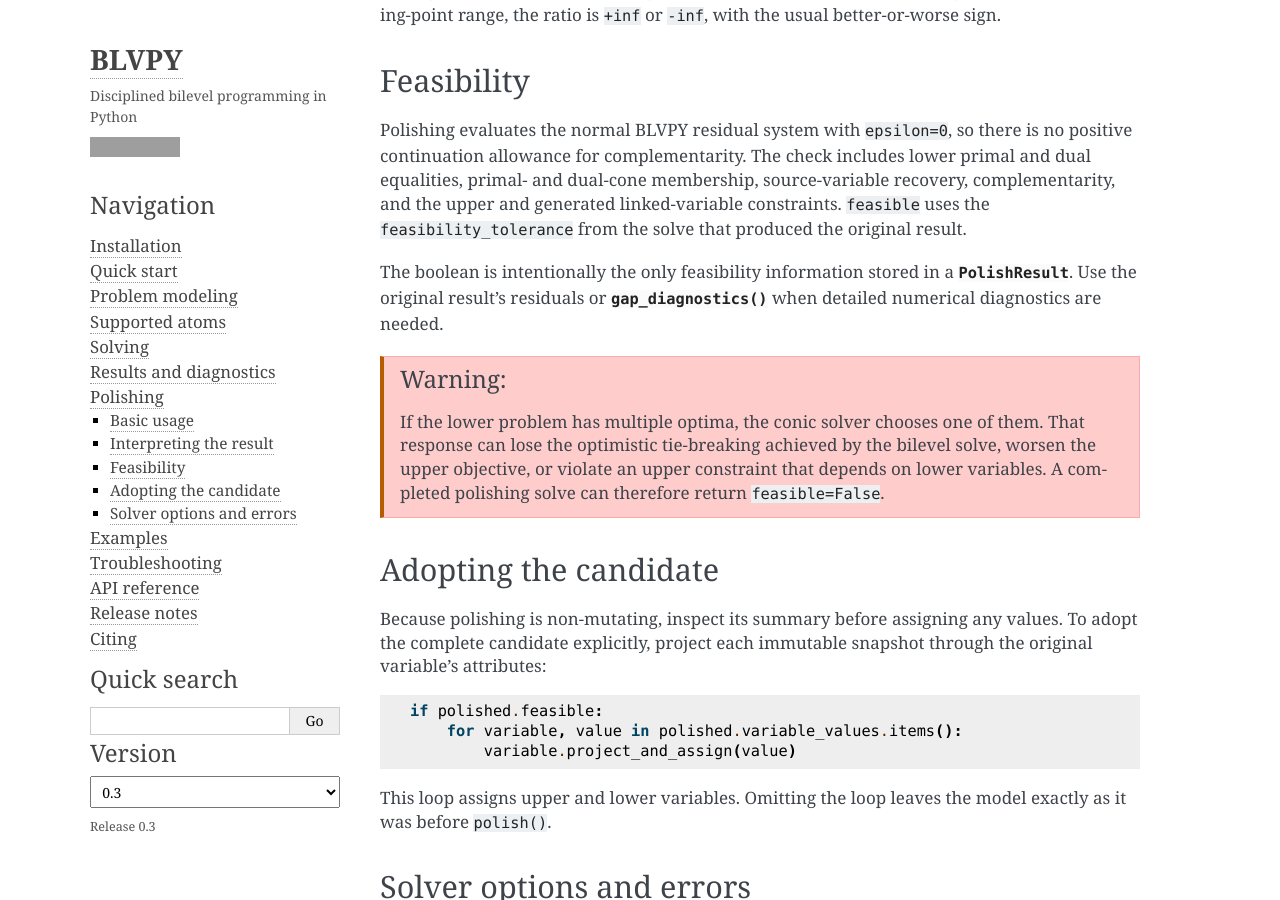
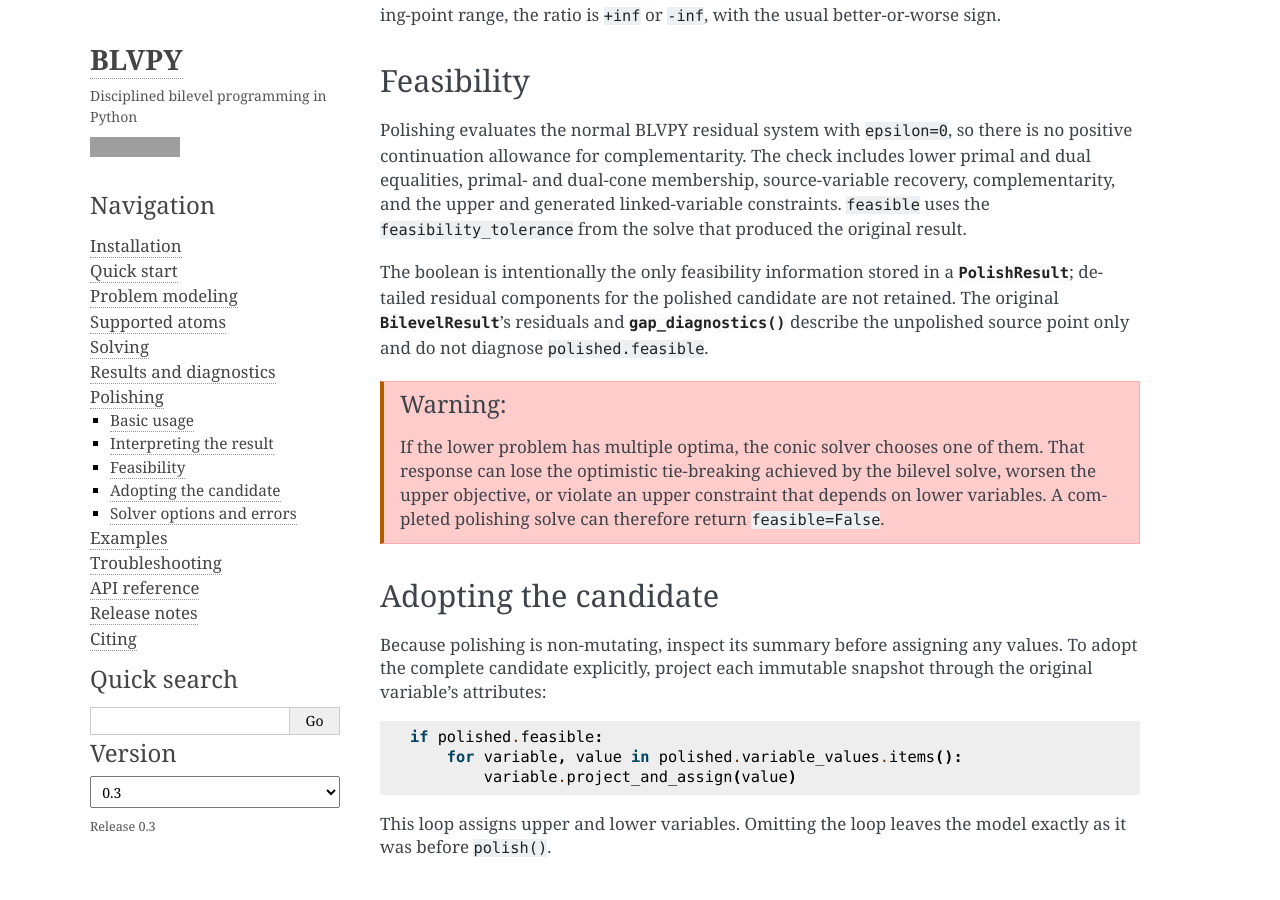
Before and after one commit to dxogrp/blvpy, a Sphinx documentation site: the page built from docs/polishing.md, in a window 1280 px wide and 900 px high, scrolled down 1821 px. Built offline with Sphinx 7.4.7, drawn with Linux system fonts in a browser that asks for light colours; grey boxes are pictures that could not be loaded.

Commit message:
Clarify polished feasibility diagnostics

```diff
--- a/docs/polishing.md
+++ b/docs/polishing.md
@@ -100,9 +100,10 @@ linked-variable constraints. `feasible` uses the `feasibility_tolerance` from
 the solve that produced the original result.
 
 The boolean is intentionally the only feasibility information stored in a
-{class}`~blvpy.PolishResult`. Use the original result's residuals or
-{meth}`~blvpy.BilevelProblem.gap_diagnostics` when detailed numerical
-diagnostics are needed.
+{class}`~blvpy.PolishResult`; detailed residual components for the polished
+candidate are not retained. The original {class}`~blvpy.BilevelResult`'s
+residuals and {meth}`~blvpy.BilevelProblem.gap_diagnostics` describe the
+unpolished source point only and do not diagnose `polished.feasible`.
 
 :::{warning}
 If the lower problem has multiple optima, the conic solver chooses one of
```
